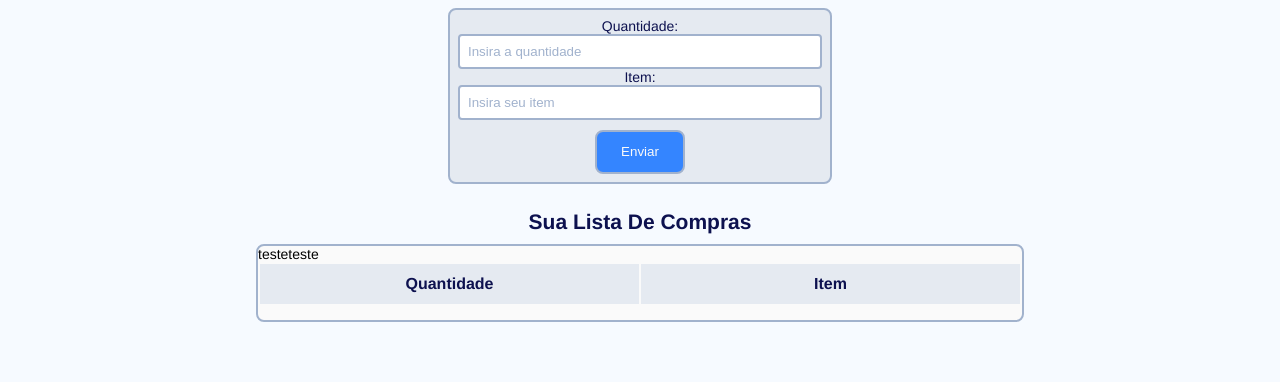
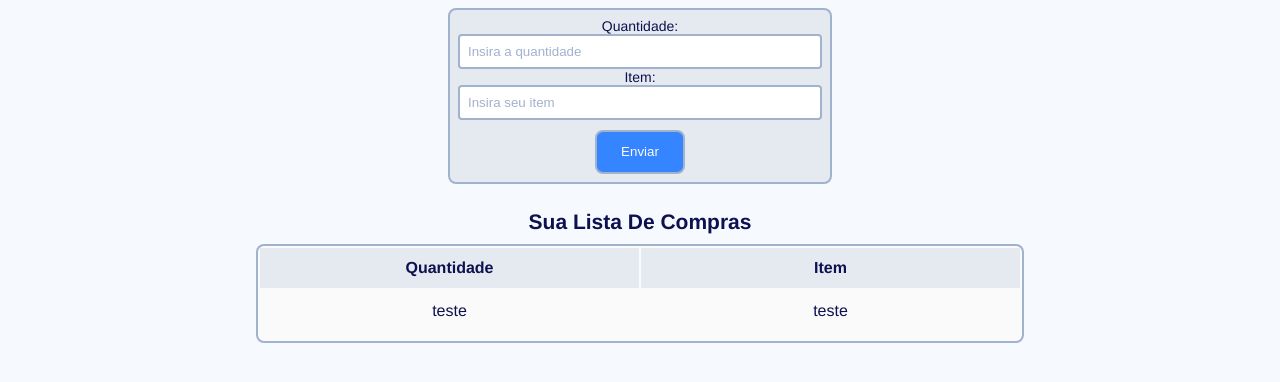
Before and after one commit to OMath1/MiniList, a plain HTML site: page index.html in a window 1280 px wide. Shown: the part 62-444 px from the top of the page. Drawn offline with Linux system fonts and the light colour scheme.

Commit message:
Update index.html

```diff
--- a/index.html
+++ b/index.html
@@ -53,8 +53,8 @@
             </thead>
             <tbody id="item-table">
               <tr id="item">
-                <tr class="info-quantidade">teste</td>
-                <tr class="info-item">teste</td>
+                <td class="info-quantidade">teste</td>
+                <td class="info-item">teste</td>
               </tr>
             </tbody>
           </table>
```
